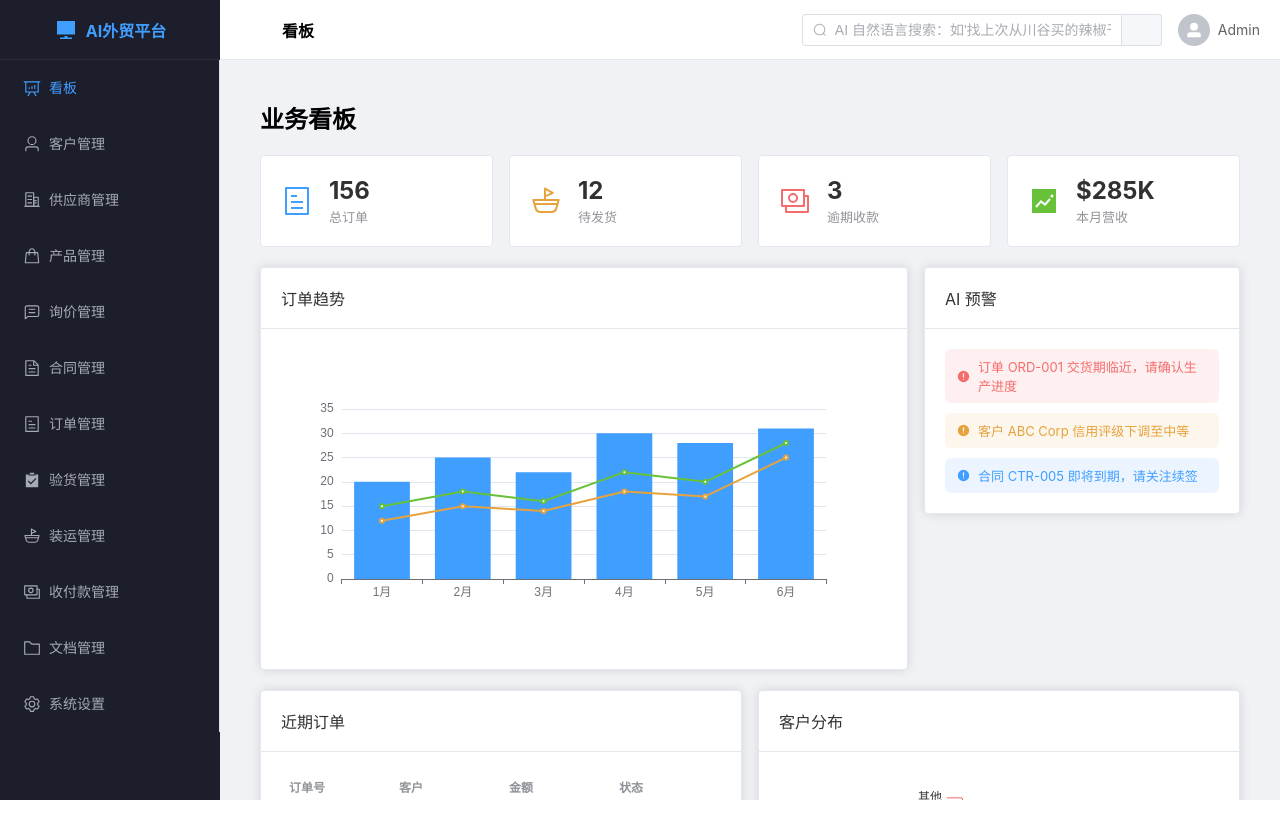
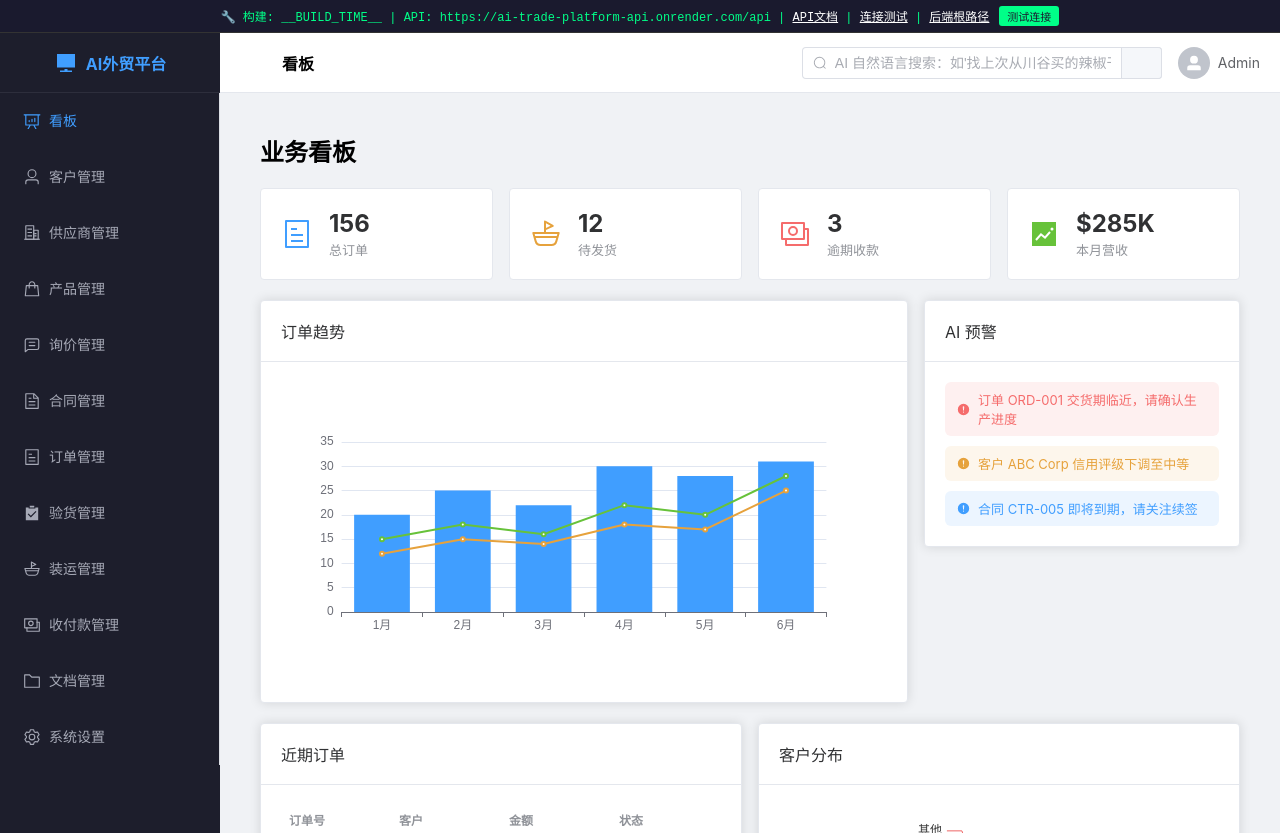
Before and after one commit to clientrelationspro-svg/itrade, a Vue app in the folder frontend/: page /dashboard in a window 1280 px wide. Before the commit the page ends 800 px from the top, so only its background shows below. Built offline with nearby package versions, Linux system fonts and the light colour scheme.

Commit message:
fix: 添加调试横幅+API测试页面+详细日志，彻底排查 404 问题

```diff
--- /dev/null
+++ b/frontend/public/test-api.html
@@ -0,0 +1,131 @@
+<!DOCTYPE html>
+<html lang="zh-CN">
+<head>
+  <meta charset="UTF-8">
+  <meta name="viewport" content="width=device-width, initial-scale=1.0">
+  <title>API 连接测试工具</title>
+  <script src="https://unpkg.com/axios/dist/axios.min.js"></script>
+  <style>
+    body { font-family: Arial, sans-serif; max-width: 900px; margin: 50px auto; padding: 20px; background: #f5f5f5; }
+    .container { background: white; padding: 30px; border-radius: 10px; box-shadow: 0 2px 10px rgba(0,0,0,0.1); }
+    h1 { color: #333; }
+    button { padding: 12px 24px; margin: 10px 5px; cursor: pointer; border: none; border-radius: 5px; font-size: 16px; }
+    .btn-primary { background: #007bff; color: white; }
+    .btn-primary:hover { background: #0056b3; }
+    .btn-secondary { background: #6c757d; color: white; }
+    .btn-secondary:hover { background: #545b62; }
+    pre { background: #f8f9fa; padding: 15px; border-radius: 5px; overflow-x: auto; border: 1px solid #dee2e6; }
+    .success { color: #28a745; font-weight: bold; }
+    .error { color: #dc3545; font-weight: bold; }
+    .warning { color: #ffc107; font-weight: bold; }
+    .info { color: #17a2b8; }
+    #result { margin-top: 20px; }
+    .step { margin: 10px 0; padding: 10px; background: #f8f9fa; border-left: 3px solid #007bff; }
+  </style>
+</head>
+<body>
+  <div class="container">
+    <h1>🔧 API 连接测试工具</h1>
+    <p>这个工具会测试前端是否能正确连接到后端 API。</p>
+
+    <div>
+      <strong>后端 URL:</strong> <code id="api-url">检测中...</code>
+    </div>
+
+    <h2>🧪 测试结果:</h2>
+    <div id="result">等待测试...</div>
+
+    <div style="margin-top: 20px;">
+      <button class="btn-primary" onclick="testAPI()">🚀 开始测试 API 连接</button>
+      <button class="btn-secondary" onclick="clearResult()">🧹 清空结果</button>
+    </div>
+  </div>
+
+  <script>
+    async function testAPI() {
+      const resultEl = document.getElementById('result');
+      const apiUrlEl = document.getElementById('api-url');
+
+      // 后端 URL
+      const apiUrl = 'https://ai-trade-platform-api.onrender.com';
+      apiUrlEl.textContent = apiUrl;
+
+      resultEl.innerHTML = '<div class="step">⏳ 测试中...</div>';
+
+      let results = [];
+
+      try {
+        // 测试 1: 根路径
+        results.push('<div class="step"><strong>1️⃣ 测试根路径 (GET /)...</strong></div>');
+        try {
+          const rootResp = await axios.get(apiUrl + '/');
+          results.push('<div class="success">✅ 成功: ' + JSON.stringify(rootResp.data) + '</div>');
+        } catch (err) {
+          results.push('<div class="error">❌ 失败: ' + err.message + '</div>');
+        }
+
+        // 测试 2: 登录 API（预期 401）
+        results.push('<div class="step"><strong>2️⃣ 测试登录 API (POST /api/auth/login)...</strong></div>');
+        try {
+          const loginResp = await axios.post(apiUrl + '/api/auth/login', {
+            username: 'test',
+            password: 'test'
+          });
+          results.push('<div class="success">✅ 登录成功: ' + JSON.stringify(loginResp.data) + '</div>');
+        } catch (loginErr) {
+          if (loginErr.response && loginErr.response.status === 401) {
+            results.push('<div class="success">✅ 登录 API 正常 (返回 401 未授权): ' + JSON.stringify(loginErr.response.data) + '</div>');
+          } else if (loginErr.response) {
+            results.push('<div class="warning">⚠️ 登录 API 返回: ' + loginErr.response.status + ' ' + JSON.stringify(loginErr.response.data) + '</div>');
+          } else {
+            results.push('<div class="error">❌ 登录 API 失败: ' + loginErr.message + '</div>');
+          }
+        }
+
+        // 测试 3: CORS 预检请求
+        results.push('<div class="step"><strong>3️⃣ 测试 CORS 配置...</strong></div>');
+        try {
+          const corsResp = await axios.options(apiUrl + '/api/auth/login', {
+            headers: {
+              'Access-Control-Request-Method': 'POST',
+              'Access-Control-Request-Headers': 'Authorization, Content-Type'
+            }
+          });
+          results.push('<div class="success">✅ CORS 预检成功</div>');
+        } catch (corsErr) {
+          results.push('<div class="warning">⚠️ CORS 预检失败 (可能是正常行为): ' + (corsErr.response?.status || corsErr.message) + '</div>');
+        }
+
+        // 测试 4: 检查 CORS 头
+        results.push('<div class="step"><strong>4️⃣ 检查 CORS 响应头...</strong></div>');
+        try {
+          const headResp = await axios.head(apiUrl + '/');
+          const corsHeader = headResp.headers['access-control-allow-origin'];
+          if (corsHeader) {
+            results.push('<div class="success">✅ CORS 头正确: Access-Control-Allow-Origin = ' + corsHeader + '</div>');
+          } else {
+            results.push('<div class="warning">⚠️ 没有找到 CORS 头（可能是配置问题）</div>');
+          }
+        } catch (headErr) {
+          results.push('<div class="error">❌ 无法检查响应头: ' + headErr.message + '</div>');
+        }
+
+        results.push('<div class="step"><strong>✅ 所有测试完成！</strong></div>');
+        resultEl.innerHTML = results.join('\n');
+
+      } catch (err) {
+        results.push('<div class="error">❌ 测试失败: ' + err.message + '</div>');
+        if (err.response) {
+          results.push('<div class="error">响应状态: ' + err.response.status + '</div>');
+          results.push('<div class="error">响应数据: ' + JSON.stringify(err.response.data) + '</div>');
+        }
+        resultEl.innerHTML = results.join('\n');
+      }
+    }
+
+    function clearResult() {
+      document.getElementById('result').innerHTML = '等待测试...';
+    }
+  </script>
+</body>
+</html>
--- a/frontend/src/App.vue
+++ b/frontend/src/App.vue
@@ -1,6 +1,69 @@
 <template>
-  <router-view />
+  <div>
+    <!-- 调试横幅：显示当前 API 地址和构建版本 -->
+    <div v-if="showDebug" class="debug-banner">
+      🔧 构建: {{ buildTime }} | API: {{ apiUrl }} |
+      <a :href="apiUrl + '/docs'" target="_blank" style="color:white;text-decoration:underline">API文档</a>
+      | <a :href="testUrl" target="_blank" style="color:white;text-decoration:underline">连接测试</a>
+      | <a :href="apiUrl" target="_blank" style="color:white;text-decoration:underline">后端根路径</a>
+      <button @click="testConnection" style="margin-left:10px;cursor:pointer">测试连接</button>
+      <span v-if="testResult" style="margin-left:8px">{{ testResult }}</span>
+    </div>
+    <router-view />
+  </div>
 </template>
 
 <script setup>
+import { ref, onMounted } from 'vue'
+
+const showDebug = ref(true)
+const buildTime = '__BUILD_TIME__'
+const apiUrl = 'https://ai-trade-platform-api.onrender.com/api'
+const testUrl = window.location.origin + '/test-api.html'
+const testResult = ref('')
+
+async function testConnection() {
+  testResult.value = '测试中...'
+  try {
+    const resp = await fetch(apiUrl + '/auth/login', {
+      method: 'POST',
+      headers: { 'Content-Type': 'application/json' },
+      body: JSON.stringify({ username: 'test', password: 'test' })
+    })
+    if (resp.ok || resp.status === 401) {
+      testResult.value = '✅ 连接成功 (' + resp.status + ')'
+    } else {
+      testResult.value = '❌ 状态码: ' + resp.status
+    }
+  } catch (e) {
+    testResult.value = '❌ 连接失败: ' + e.message
+  }
+}
+
+onMounted(() => {
+  console.log('[App] 版本: ' + buildTime, '| API:', apiUrl)
+})
 </script>
+
+<style>
+.debug-banner {
+  background: #1a1a2e;
+  color: #00ff88;
+  padding: 6px 16px;
+  font-size: 12px;
+  font-family: monospace;
+  text-align: center;
+  border-bottom: 1px solid #333;
+  position: sticky;
+  top: 0;
+  z-index: 9999;
+}
+.debug-banner button {
+  background: #00ff88;
+  color: #1a1a2e;
+  border: none;
+  padding: 2px 8px;
+  border-radius: 3px;
+  font-size: 11px;
+}
+</style>
--- a/frontend/src/api/index.js
+++ b/frontend/src/api/index.js
@@ -17,8 +17,11 @@ const api = axios.create({
   timeout: 30000,
 })
 
-// Request interceptor
+// Request interceptor - 记录每次请求的完整 URL
 api.interceptors.request.use((config) => {
+  const fullUrl = (config.baseURL || '') + (config.url || '')
+  console.log('[API] 📤', config.method?.toUpperCase(), fullUrl)
+
   const token = localStorage.getItem('token')
   if (token) {
     config.headers.Authorization = `Bearer ${token}`
@@ -26,11 +29,18 @@ api.interceptors.request.use((config) => {
   return config
 })
 
-// Response interceptor
+// Response interceptor - 详细的错误日志
 api.interceptors.response.use(
-  (response) => response.data,
+  (response) => {
+    console.log('[API] ✅', response.config.method?.toUpperCase(), response.config.url, response.status)
+    return response.data
+  },
   (error) => {
-    const msg = error.response?.data?.detail || error.message || 'Request failed'
+    const fullUrl = (error.config?.baseURL || '') + (error.config?.url || '')
+    const status = error.response?.status || 'NETWORK_ERROR'
+    console.error('[API] ❌', status, fullUrl, error.response?.data || error.message)
+
+    const msg = `${status}: ${error.response?.data?.detail || error.message}`
     ElMessage.error(msg)
     if (error.response?.status === 401) {
       localStorage.removeItem('token')
--- a/frontend/vite.config.js
+++ b/frontend/vite.config.js
@@ -15,6 +15,9 @@ export default defineConfig({
       resolvers: [ElementPlusResolver()],
     }),
   ],
+  define: {
+    __BUILD_TIME__: JSON.stringify(new Date().toISOString()),
+  },
   resolve: {
     alias: {
       '@': fileURLToPath(new URL('./src', import.meta.url)),
```
